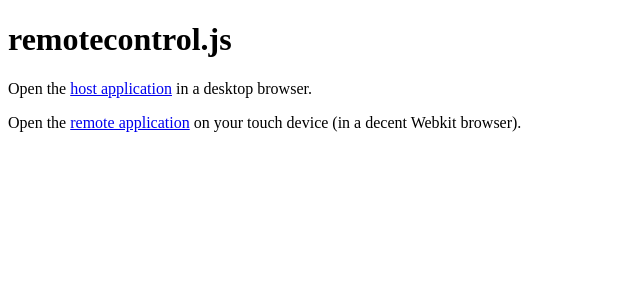
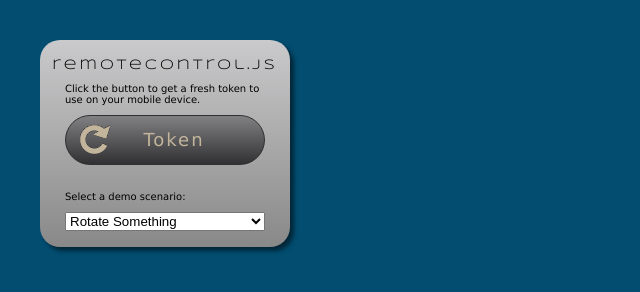
Before and after one commit to juxtapos/remotecontrol.js, a plain HTML site: page example/index.html in a window 1280 px wide. Shown: the whole page, without its empty margins (0-640 px from the left). Drawn offline with nearby package versions, Linux system fonts and the light colour scheme.

Commit message:
meaningless comment

```diff
--- a/example/host.css
+++ b/example/host.css
@@ -1,6 +1,24 @@
 body {
-	background-color: rgba(108, 16, 39, 1);
+	background-color: rgba(108, 108, 108, 1);
 }
+
+.box {
+	position: relative;
+	background-color: rgba(204,220,140, 1);
+	width: 140px;
+	height: 80px;
+	margin: 20px;
+	float: left;
+	box-shadow: 10px 8px 10px 0px rgba(0, 0, 0, 0.5);
+}
+
+.focused {
+	box-shadow: 2px 2px 10px 0px rgba(0, 0, 0, 0.5);
+	left: 4px;
+	top: 3px;
+}
+
+
 
 #box {
 	width: 200px;
--- a/example/index.html
+++ b/example/index.html
@@ -2,10 +2,26 @@
 <html>
 <head>
 	<title>remotecontrol.js</title>
+    <link href='http://fonts.googleapis.com/css?family=Syncopate:400,700' rel='stylesheet' type='text/css'>
+    <link rel="stylesheet" href="test.css" type="text/css"/>
 </head>
 <body>
-	<h1>remotecontrol.js</h1>
-	<p>Open the <a href="host.html">host application</a> in a desktop browser.</p>
-	<p>Open the <a href="remote.html">remote application</a> on your touch device (in a decent Webkit browser).</p>
+
+	<div class="remotecontrol">
+        <label>remotecontrol.js</label>
+        <p>Click the button to get a fresh token to use on your mobile device.</p>
+        <button>
+            <img src="./reload.png"/><span>Token</span></button>
+        <div class="token">&nbsp;</div>
+        <p>Select a demo scenario:</p>
+        <select>
+            <option>Rotate Something</option>
+            <option>Drag Something</option>
+            <option>Contextmenu</option>
+            <option>Rotate Canvas</option>
+        </select>
+	</div>
+<!--	<p>Open the <a href="host.html">host application</a> in a desktop browser.</p>
+	<p>Open the <a href="remote.html">remote application</a> on your touch device (in a decent Webkit browser).</p>-->
 </body>
 </html>
--- /dev/null
+++ b/example/test.css
@@ -0,0 +1,85 @@
+html {
+    background-color: #024d70;
+}
+
+body {
+    margin: 0;
+    padding: 0;
+    xbackground: -webkit-linear-gradient(top, #5a5a5a 0%, black 800px);
+}
+
+.remotecontrol {
+    top: 40px;
+    left: 40px;
+    position: absolute;
+    width: 250px;
+    border-radius: 20px;
+    background: -webkit-linear-gradient(
+        top,
+        rgba(210, 210, 212, 0.9) 0%,
+        rgba(210, 210, 210, 0.1) 100%);
+    background-color: gray;
+    box-shadow: 4px 4px 4px 0px rgba(0, 0, 0, 0.5);
+    font-family: Verdana, Arial, sans-serif;
+    padding-bottom: 16px;
+}
+
+.remotecontrol p {
+    font-size: 10px;
+    width: 80%;
+    margin: 10px auto;
+}
+
+.remotecontrol label {
+    display: block;
+    width: 100%;
+    text-align: center;
+    color: #000;
+    margin: 18px 0 0 0;
+    letter-spacing: 3px;
+    font-size: 14px;
+    font-family: 'Syncopate', sans-serif;
+}
+
+.remotecontrol button {
+    display: block;
+    margin: 0 auto ;
+    border: 1px solid #303030;
+    height: 50px;
+    width: 200px;
+    border-radius: 26px;
+    background-color: #414042;
+    padding-left: 14px;
+    background: -webkit-linear-gradient(#818082, #313032);
+}
+
+.remotecontrol span {
+    font-size: 18px;
+    line-height: 30px;
+    margin-left: -20px;
+    color: #C2B59B;
+    letter-spacing: 2px;
+    font-family: Verdana, Arial, sans-serif;
+}
+
+.remotecontrol button img {
+    float: left;
+}
+
+.remotecontrol button:active {
+    background: -webkit-linear-gradient(#515052, #414042);
+}
+
+.remotecontrol button:active span {
+    color: orange;
+}
+
+.remotecontrol .token {
+    height: 1em;
+}
+
+.remotecontrol select {
+    display: block;
+    width: 80%;
+    margin: auto;
+}
--- a/node/server.js
+++ b/node/server.js
@@ -22,7 +22,8 @@ io.configure(function(){
 function createTokenId() {
 	var key = createKey(),
 		offset = parseInt(Math.random() * (key.length - 5))
-	return key.substring(offset, offset + 5);
+	//return key.substring(offset, offset + 5);
+	return 1;
 }
 
 /**
@@ -72,6 +73,7 @@ io.sockets.on('connection', function (socket) {
     // rcjs:registerSender
 	socket.on('rcjs:supplyToken', function (data) {
 		var token;
+		console.log('supplyToken');
 		if ( (token = tokens[data.tokenId]) ) {
 			var receiver = sockets[token.receiverId].socket;
 			if (receiver.sender) {
@@ -96,6 +98,7 @@ io.sockets.on('connection', function (socket) {
 	});
 
 	socket.on('rcjs:event', function (data) {
+		console.log('fooooo');
 		var token = tokens[data.tokenId];
 		if (!token) {
 			socket.emit('rcjs:receiverDisconnect', { error: 'tokenId missing, disconnect.' } );
```
Also changed, not shown: example/host.html (+66 -102 lines), example/rest.js (added, +112 -0 lines), node/lib/client/remotecontrol.js.host.js (+10 -2 lines), node/lib/client/remotecontrol.js.remote.js (+7 -1 lines), example/reload.gif (added), example/reload.png (added).
